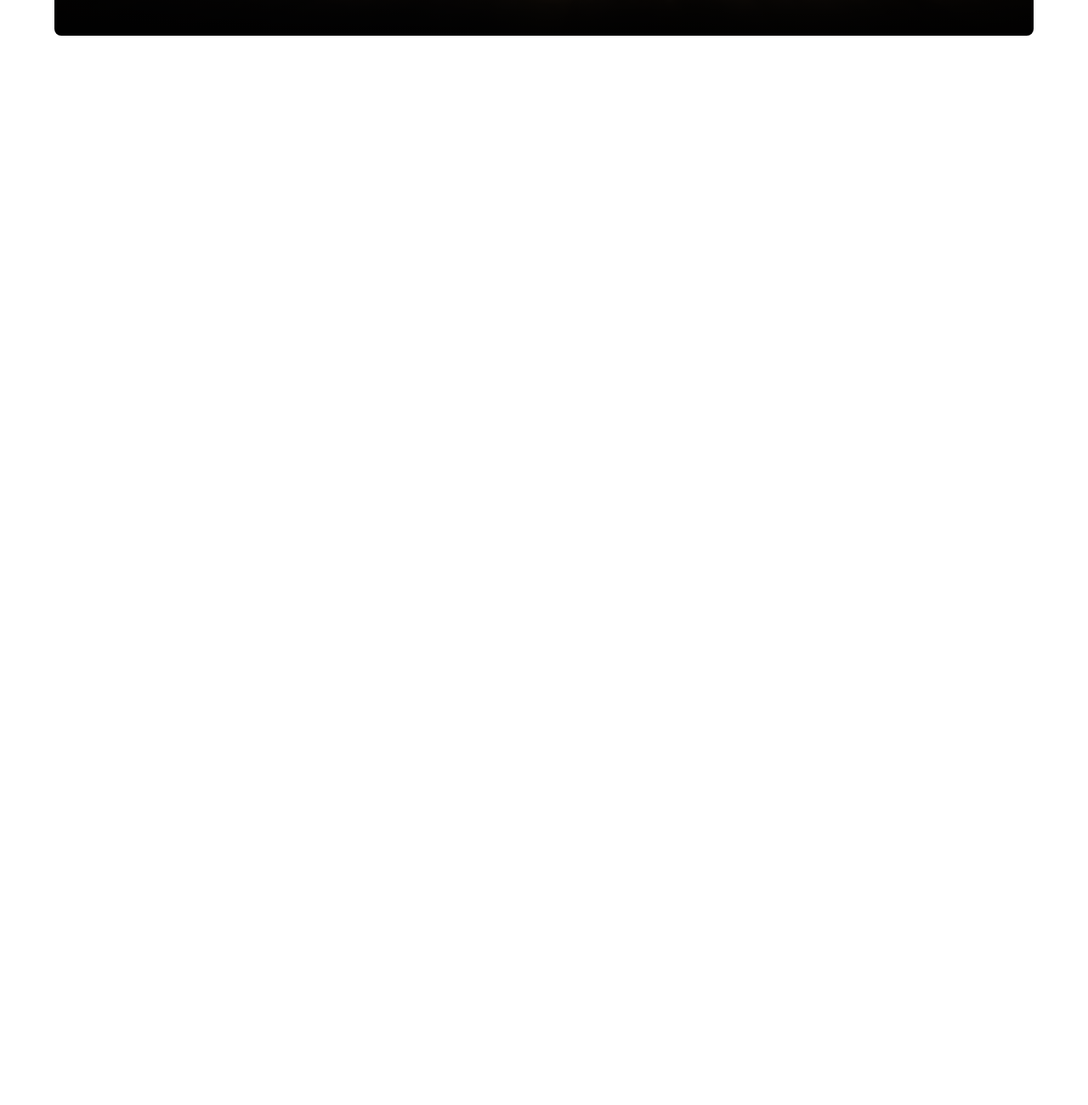
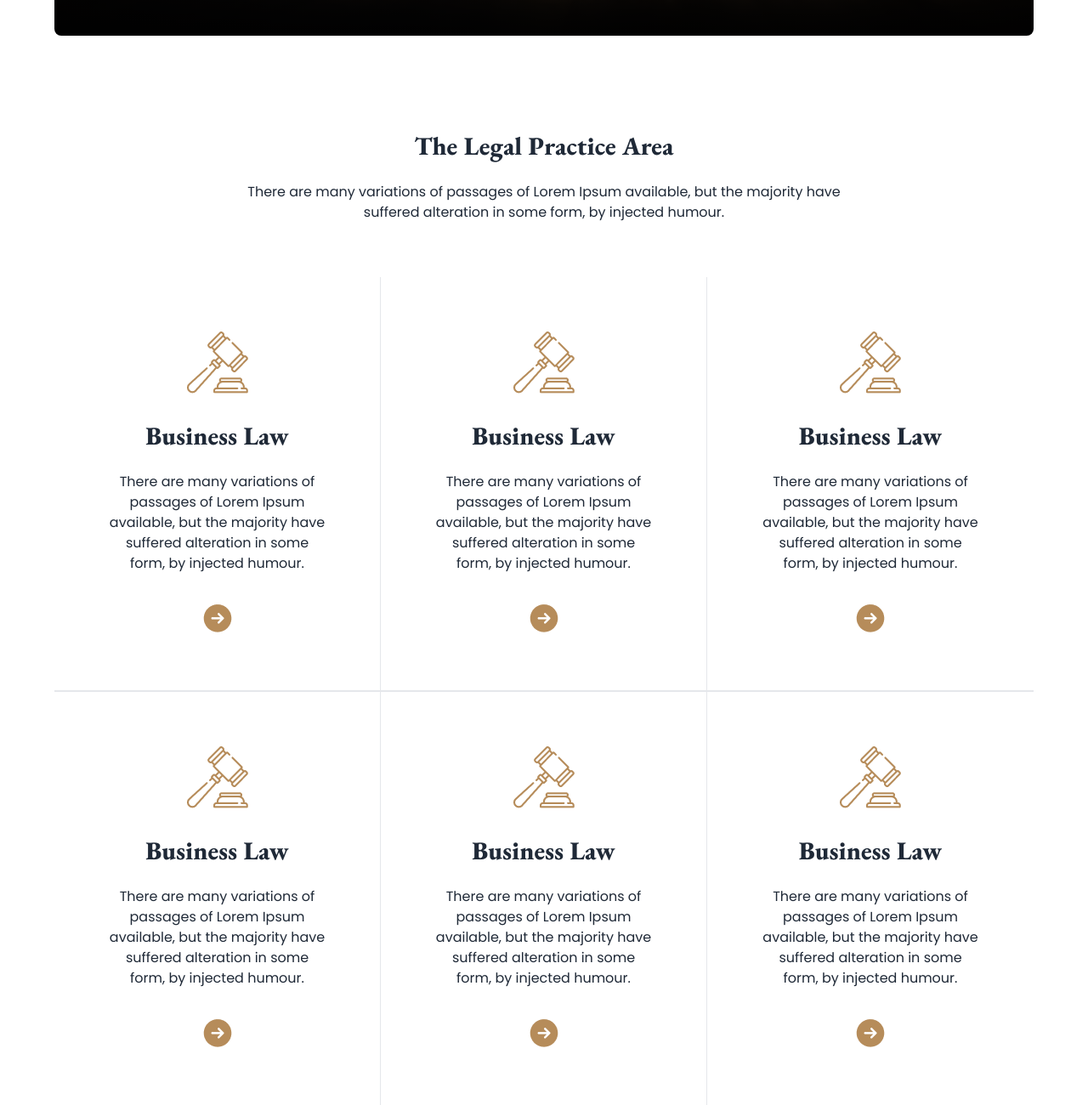
Before and after one commit to al-amin90/legal-solution, a plain HTML site: page index.html in a window 1280 px wide. Shown: the part 672-1972 px from the top of the page at 85% size. Before the commit the page ends 826 px from the top, so only its background shows below. Drawn offline with nearby package versions, Linux system fonts and the light colour scheme.

Commit message:
Legal Practice added

```diff
--- a/index.html
+++ b/index.html
@@ -129,12 +129,12 @@
         <div class=" bg-opacity-60"></div>
         <div class="hero-content text-center text-neutral-content">
           <div class="max-w-2xl">
-            <h1 class="mb-6 text-7xl font-garamond">We Provide Effective Legal Solutions</h1>
-            <p class="mb-5 font-poppins ">There are many variations of passages of Lorem Ipsum available, but the majority have
+            <h1 class="mb-6 text-4xl md:text-7xl font-garamond text-white">We Provide Effective Legal Solutions</h1>
+            <p class="mb-8 font-poppins text-white ">There are many variations of passages of Lorem Ipsum available, but the majority have
               suffered alteration in some form, by injected humour.</p>
-            <form>
-              <input class="w-3/4 py-4 px-10 rounded-lg font-semibold" type="search" name="Search" id="" placeholder="Search your services">
-              <input class="py-4 px-10 ml-6 bg-[#B68C5A] rounded-lg font-semibold" type="button" value="Search">
+            <form class="">
+              <input class="w-3/5 md:w-3/4 py-2 md:py-4 px-4 md:px-10 rounded-lg font-semibold" type="search" name="Search" id="" placeholder="Search your services">
+              <input class="py-2 md:py-4 px-4 md:px-10 ml-6 bg-[#B68C5A] rounded-lg font-semibold" type="button" value="Search">
             </form>
           </div>
         </div>
@@ -142,11 +142,52 @@
     </div>
   </header>
   <!-- header part END here  -->
-  <!-- main part start here  -->
   <main>
-
+    <!-- Legal Practice section start here -->
+      <section>
+          <h3 class="mb-6 text-3xl font-garamond text-center">The Legal Practice Area</h3>
+          <p class="mb-14 font-poppins text-center md:px-56 mb-16">There are many variations of passages of Lorem Ipsum available, but the majority have suffered alteration in some form, by injected humour.</p>
+          <div class="grid grid-cols-1 md:grid-cols-3  ">
+            <div class="text-center p-4 md:p-16 border-2 md:border-0 mb-4 md:mb-0  md:border-r md:border-b-2">
+              <img class="mx-auto" src="images/business.png" alt="">
+              <h4 class="mb-6 mt-8 text-3xl font-garamond">Business Law</h4>
+              <p class="mb-8 font-poppins">There are many variations of passages of Lorem Ipsum available, but the majority have suffered alteration in some form, by injected humour.</p>
+              <img class="mx-auto" src="images/Frame.png" alt="">
+            </div>
+            <div class="text-center p-4 md:p-16 border-2 md:border-0 mb-4 md:mb-0  md:border-r md:border-b-2">
+              <img class="mx-auto" src="images/business.png" alt="">
+              <h4 class="mb-6 mt-8 text-3xl font-garamond">Business Law</h4>
+              <p class="mb-8 font-poppins">There are many variations of passages of Lorem Ipsum available, but the majority have suffered alteration in some form, by injected humour.</p>
+              <img class="mx-auto" src="images/Frame.png" alt="">
+            </div>
+            <div class="text-center p-4 border-2 md:border-0 mb-4 md:mb-0  md:p-16 md:border-b-2">
+              <img class="mx-auto" src="images/business.png" alt="">
+              <h4 class="mb-6 mt-8 text-3xl font-garamond">Business Law</h4>
+              <p class="mb-8 font-poppins">There are many variations of passages of Lorem Ipsum available, but the majority have suffered alteration in some form, by injected humour.</p>
+              <img class="mx-auto" src="images/Frame.png" alt="">
+            </div>
+            <div class="text-center p-4 border-2 md:border-0 mb-4 md:mb-0  md:p-16 md:border-r">
+              <img class="mx-auto" src="images/business.png" alt="">
+              <h4 class="mb-6 mt-8 text-3xl font-garamond">Business Law</h4>
+              <p class="mb-8 font-poppins">There are many variations of passages of Lorem Ipsum available, but the majority have suffered alteration in some form, by injected humour.</p>
+              <img class="mx-auto" src="images/Frame.png" alt="">
+            </div>
+            <div class="text-center p-4 border-2 md:border-0 mb-4 md:mb-0  md:p-16 md:border-r">
+              <img class="mx-auto" src="images/business.png" alt="">
+              <h4 class="mb-6 mt-8 text-3xl font-garamond">Business Law</h4>
+              <p class="mb-8 font-poppins">There are many variations of passages of Lorem Ipsum available, but the majority have suffered alteration in some form, by injected humour.</p>
+              <img class="mx-auto" src="images/Frame.png" alt="">
+            </div>
+            <div class="text-center p-4 border-2 md:border-0 mb-4 md:mb-0  md:p-16">
+              <img class="mx-auto" src="images/business.png" alt="">
+              <h4 class="mb-6 mt-8 text-3xl font-garamond">Business Law</h4>
+              <p class="mb-8 font-poppins">There are many variations of passages of Lorem Ipsum available, but the majority have suffered alteration in some form, by injected humour.</p>
+              <img class="mx-auto" src="images/Frame.png" alt="">
+            </div>
+          </div>
+      </section>
+          <!-- Legal Practice section END here -->
   </main>
-  <!-- main part END here  -->
   <!-- footer part start here  -->
   <footer>
 
--- a/styles/style.css
+++ b/styles/style.css
@@ -2,12 +2,10 @@
 
 .font-garamond {
     font-family: 'EB Garamond', serif;
-    color: white;
 }
 
 .font-poppins {
     font-family: 'Poppins', sans-serif;
     font-size: 1rem;
-    color: white;
     font-weight: 400;
 }
```
